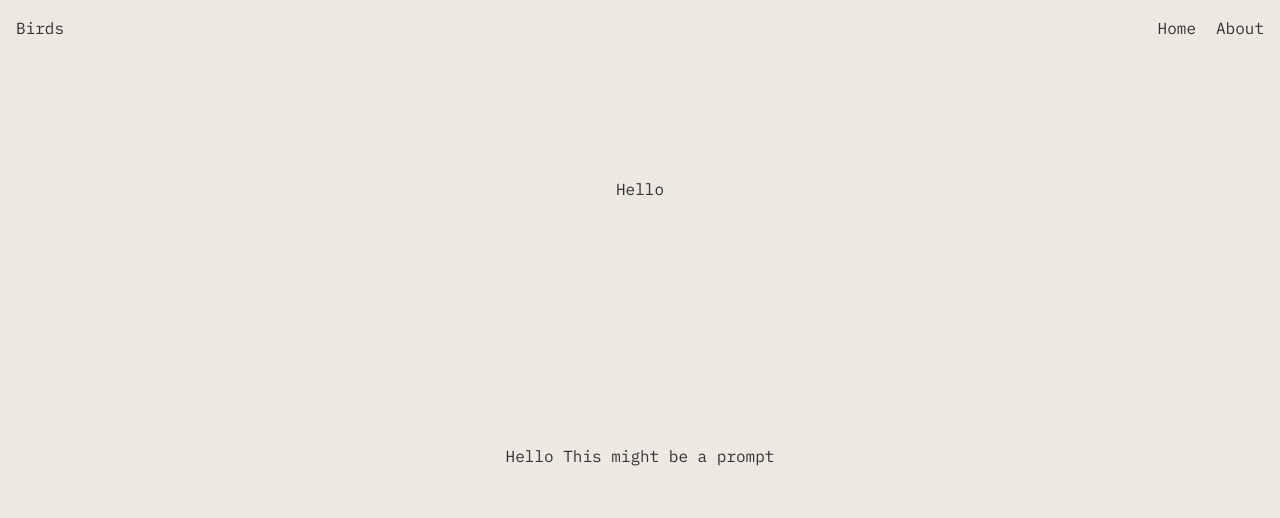
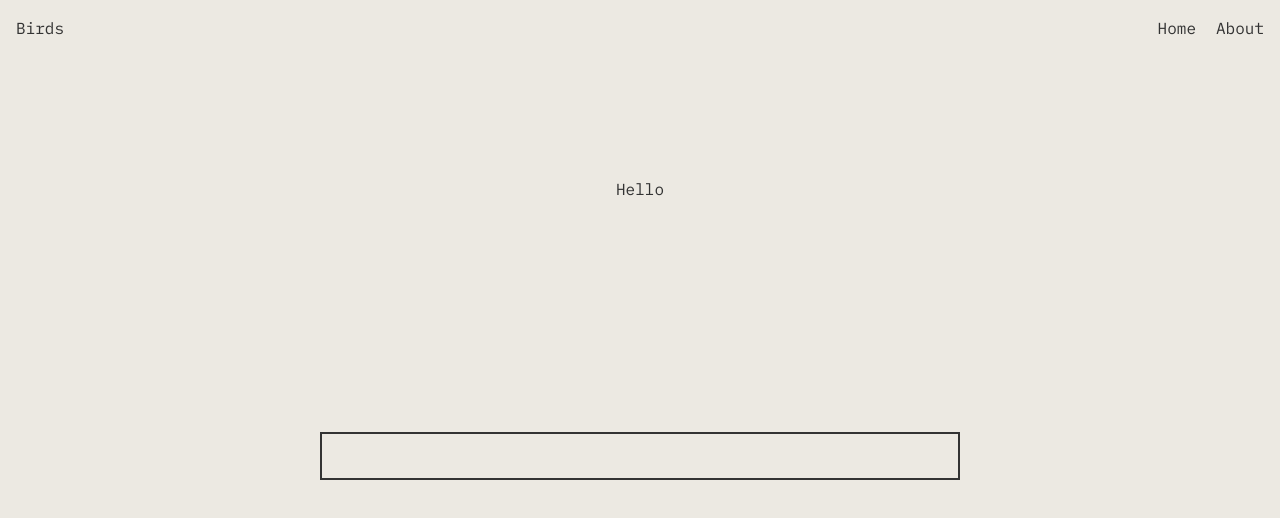
Before and after one commit to yizhang24/birds, a Next.js app: page / in a window 1280 px wide. Shown: the top 518 px of the page. Built offline with nearby package versions, Linux system fonts and the light colour scheme.

Commit message:
Create search bar

```diff
--- a/app/page.tsx
+++ b/app/page.tsx
@@ -1,14 +1,21 @@
+"use client"
+import GeoSearch from "@/app/ui/geosearch";
+import { useEffect } from "react";
 
 export default function Page() {
+  // useEffect(() => {
+  //   navigator.geolocation.getCurrentPosition((position) => {
+  //     console.log(position.coords.latitude)
+  //     console.log(position.coords.longitude)
+  //   })
+  // })
   return (
     <div>
       <div className="grid grid-rows-3 items-center justify-items-center min-h-screen">
         <p className="">
           Hello
         </p>
-        <p className="">
-          Hello This might be a prompt
-        </p>
+        <GeoSearch/>
       </div>
     </div>
   );
--- /dev/null
+++ b/app/ui/geosearch.tsx
@@ -0,0 +1,7 @@
+export default function GeoSearch() {
+    return (
+        <div className="w-[50vw] text-xl border-2 p-2 flex flex-col focus-within:border-2 focus-within:ring-4">
+            <input className="inset-5 bg-background focus:outline-none"/>
+        </div>
+    )
+}
```
